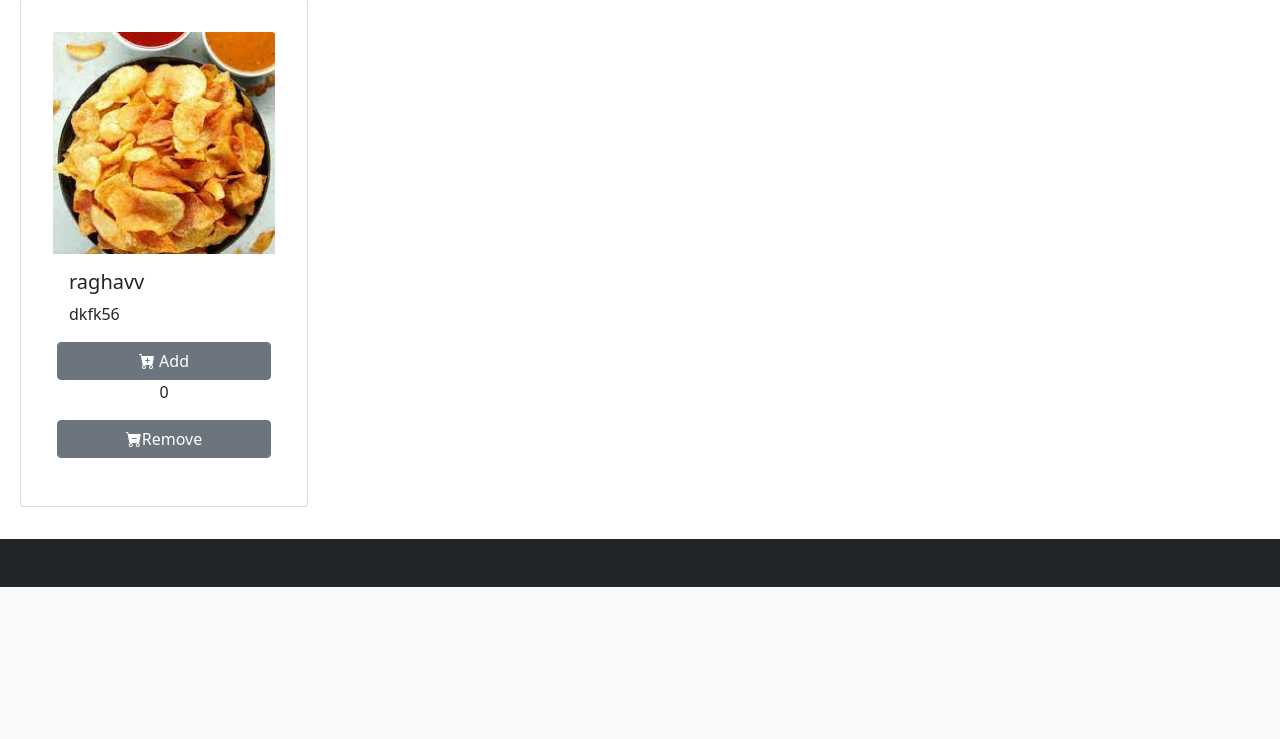
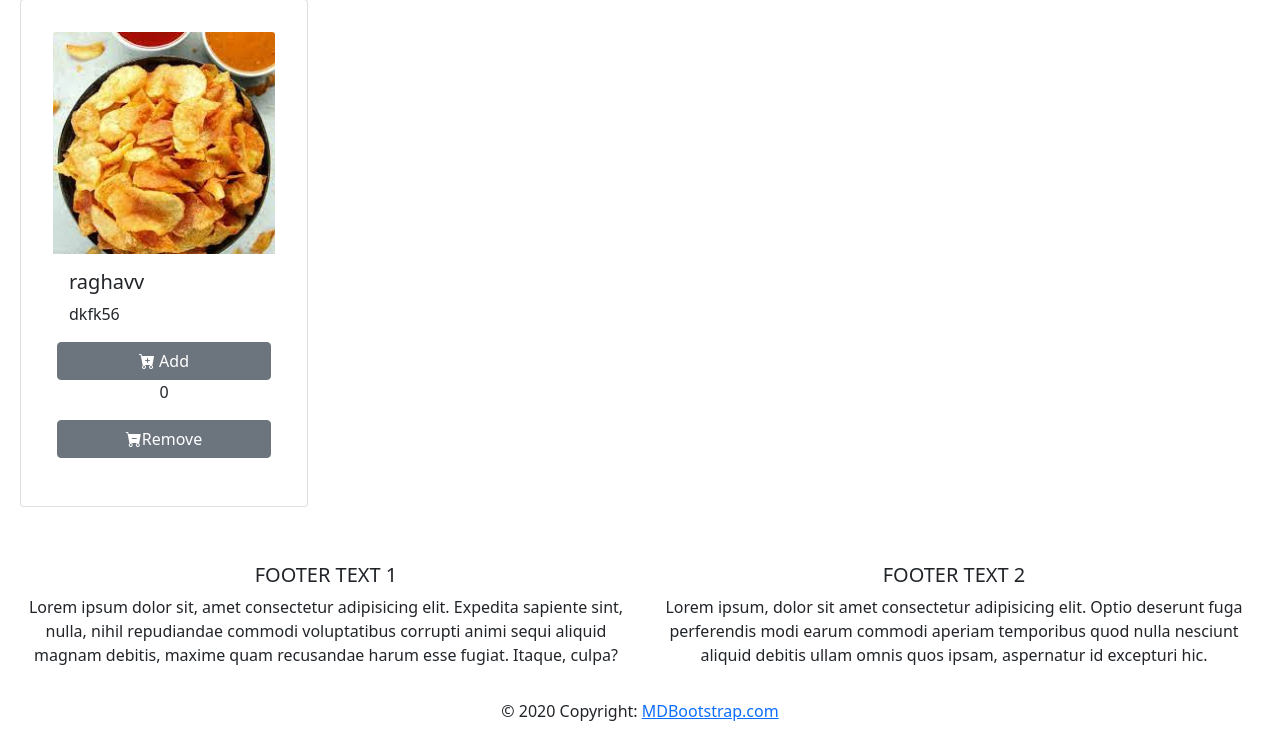
Before and after one commit to rghvat/frymania, a Django app: page / in a window 1280 px wide. Shown: the part 757-1496 px from the top of the page. Before the commit the page ends 1344 px from the top, so only its background shows below. Run offline with Django 3.2, Linux system fonts and the light colour scheme; data comes from the database, SQL or seed files in the repository; both versions use the stored data as it was after the commit.

Commit message:
Footer added

```diff
--- a/templates/base.html
+++ b/templates/base.html
@@ -6,7 +6,7 @@
     <!-- Required meta tags -->
     <meta charset="utf-8">
     <meta name="viewport" content="width=device-width, initial-scale=1">
-
+    <link rel="shortcut icon" type="image/png" href="{% static 'images/favicon.ico' %}"/>
     <!-- Bootstrap CSS -->
     <link href="https://cdn.jsdelivr.net/npm/bootstrap@5.0.1/dist/css/bootstrap.min.css" rel="stylesheet" integrity="sha384-+0n0xVW2eSR5OomGNYDnhzAbDsOXxcvSN1TPprVMTNDbiYZCxYbOOl7+AMvyTG2x" crossorigin="anonymous">
     <link rel="stylesheet" href="https://use.fontawesome.com/releases/v5.7.2/css/all.css" integrity="sha384-fnmOCqbTlWIlj8LyTjo7mOUStjsKC4pOpQbqyi7RrhN7udi9RwhKkMHpvLbHG9Sr" crossorigin="anonymous">
--- a/templates/footer.html
+++ b/templates/footer.html
@@ -1,7 +1,49 @@
-<footer class="bg-dark text-white p-4">
-    <div class="container">
-            <div class="row text-center text-md-left">
+<!-- Footer -->
+<footer class="page-footer font-small teal pt-4">
 
-            </div>
+  <!-- Footer Text -->
+  <div class="container-fluid text-center text-md-left">
+
+    <!-- Grid row -->
+    <div class="row">
+
+      <!-- Grid column -->
+      <div class="col-md-6 mt-md-0 mt-3">
+
+        <!-- Content -->
+        <h5 class="text-uppercase font-weight-bold">Footer text 1</h5>
+        <p>Lorem ipsum dolor sit, amet consectetur adipisicing elit. Expedita sapiente sint, nulla, nihil
+          repudiandae commodi voluptatibus corrupti animi sequi aliquid magnam debitis, maxime quam recusandae
+          harum esse fugiat. Itaque, culpa?</p>
+
+      </div>
+      <!-- Grid column -->
+
+      <hr class="clearfix w-100 d-md-none pb-3">
+
+      <!-- Grid column -->
+      <div class="col-md-6 mb-md-0 mb-3">
+
+        <!-- Content -->
+        <h5 class="text-uppercase font-weight-bold">Footer text 2</h5>
+        <p>Lorem ipsum, dolor sit amet consectetur adipisicing elit. Optio deserunt fuga perferendis modi earum
+          commodi aperiam temporibus quod nulla nesciunt aliquid debitis ullam omnis quos ipsam, aspernatur id
+          excepturi hic.</p>
+
+      </div>
+      <!-- Grid column -->
+
     </div>
+    <!-- Grid row -->
+
+  </div>
+  <!-- Footer Text -->
+
+  <!-- Copyright -->
+  <div class="footer-copyright text-center py-3">© 2020 Copyright:
+    <a href="https://mdbootstrap.com/"> MDBootstrap.com</a>
+  </div>
+  <!-- Copyright -->
+
 </footer>
+<!-- Footer -->
```
Also changed, not shown: fman/settings.py (+6 -1 lines), db.sqlite3, static/images/favicon.ico (added).
